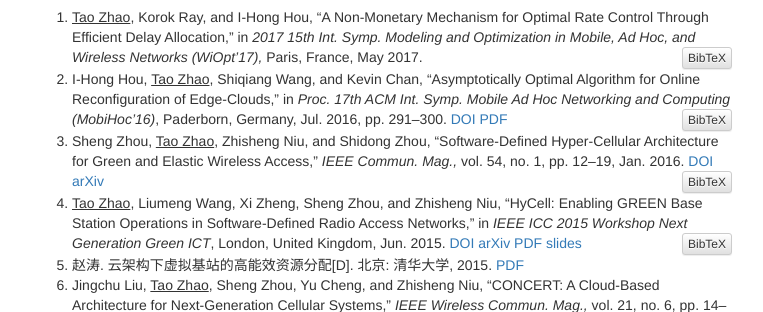
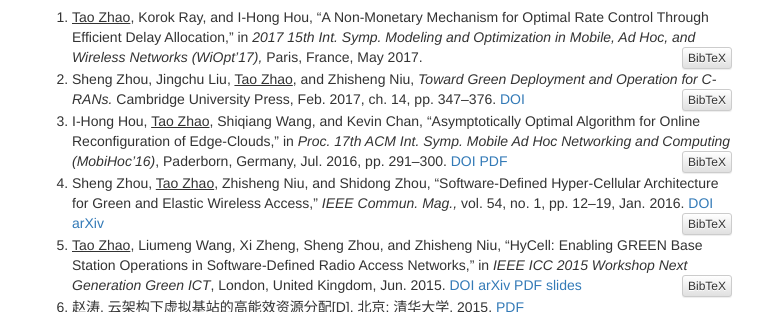
Before and after one commit to alick/people.tamu.edu, a plain HTML site: page index.html in a window 1280 px wide. Shown: the part 439-751 px from the top of the page, without its empty margins (258-1021 px from the left). Drawn offline with nearby package versions, Linux system fonts and the light colour scheme.

Commit message:
add C-RAN chapter

```diff
--- a/index.html
+++ b/index.html
@@ -57,6 +57,22 @@
   month                    = may,
 }
 </pre>
+</li>
+<li class="bibitem">Sheng Zhou, Jingchu Liu, <span class="bibitem-author-emph">Tao Zhao</span>, and Zhisheng Niu, <span class="bibitem-inbook">Toward Green Deployment and Operation for C-RANs.</span> Cambridge University Press, Feb. 2017, ch. 14, pp. 347&ndash;376. <a href="http://dx.doi.org/10.1017/9781316529669.016">DOI</a> <button class="btn btn-default btn-xs bibbtn" type="button">BibTeX</button><pre class="bib">@InBook{zhou2017toward,
+  title                    = {Toward Green Deployment and Operation for C-RANs},
+  author                   = {Zhou, Sheng and Liu, Jingchu and Zhao, Tao and Niu, Zhisheng},
+  chapter                  = {14},
+  editor                   = {Quek, Tony Q. S. and Peng, Mugen and Simeone, Osvaldo and Yu, Wei},
+  pages                    = {347--376},
+  publisher                = {Cambridge University Press},
+  year                     = {2017},
+  month                    = {Feb},
+  booktitle                = {Cloud Radio Access Networks: Principles, Technologies, and Applications},
+  doi                      = {10.1017/9781316529669.016},
+  place                    = {Cambridge}
+}
+</pre>
+</li>
 </li>
     <li class="bibitem">I-Hong Hou, <span class="bibitem-author-emph">Tao Zhao</span>, Shiqiang Wang, and Kevin Chan, “Asymptotically Optimal Algorithm for Online Reconfiguration of Edge-Clouds,” in <span class="bibitem-inproceedings">Proc. 17th ACM Int. Symp. Mobile Ad Hoc Networking and Computing (MobiHoc’16)</span>, Paderborn, Germany, Jul. 2016, pp. 291&ndash;300. <a href="http://dx.doi.org/10.1145/2942358.2942363">DOI</a> <a href="http://cesg.tamu.edu/wp-content/uploads/2012/08/migration.pdf">PDF</a> <button class="btn btn-default btn-xs bibbtn" type="button">BibTeX</button><pre class="bib">@InProceedings{hou2016asymptotically,
   title                    = {Asymptotically Optimal Algorithm for Online Reconfiguration of Edge-Clouds},
--- a/style.css
+++ b/style.css
@@ -34,7 +34,7 @@ header ul {
     text-decoration: underline;
 }
 
-.bibitem-journal, .bibitem-inproceedings {
+.bibitem-journal, .bibitem-inproceedings, .bibitem-inbook {
     font-style: italic;
 }
 
```
